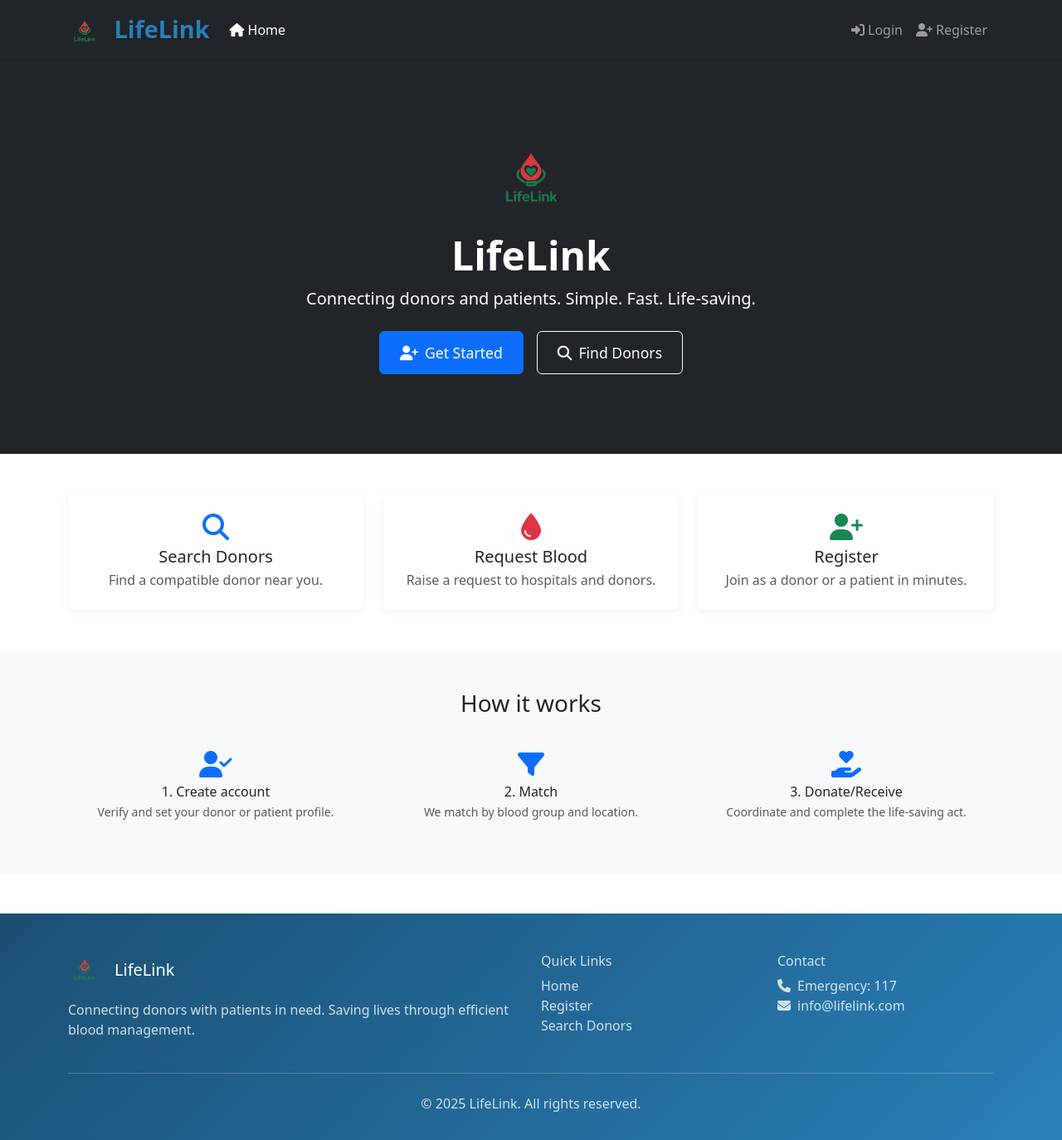
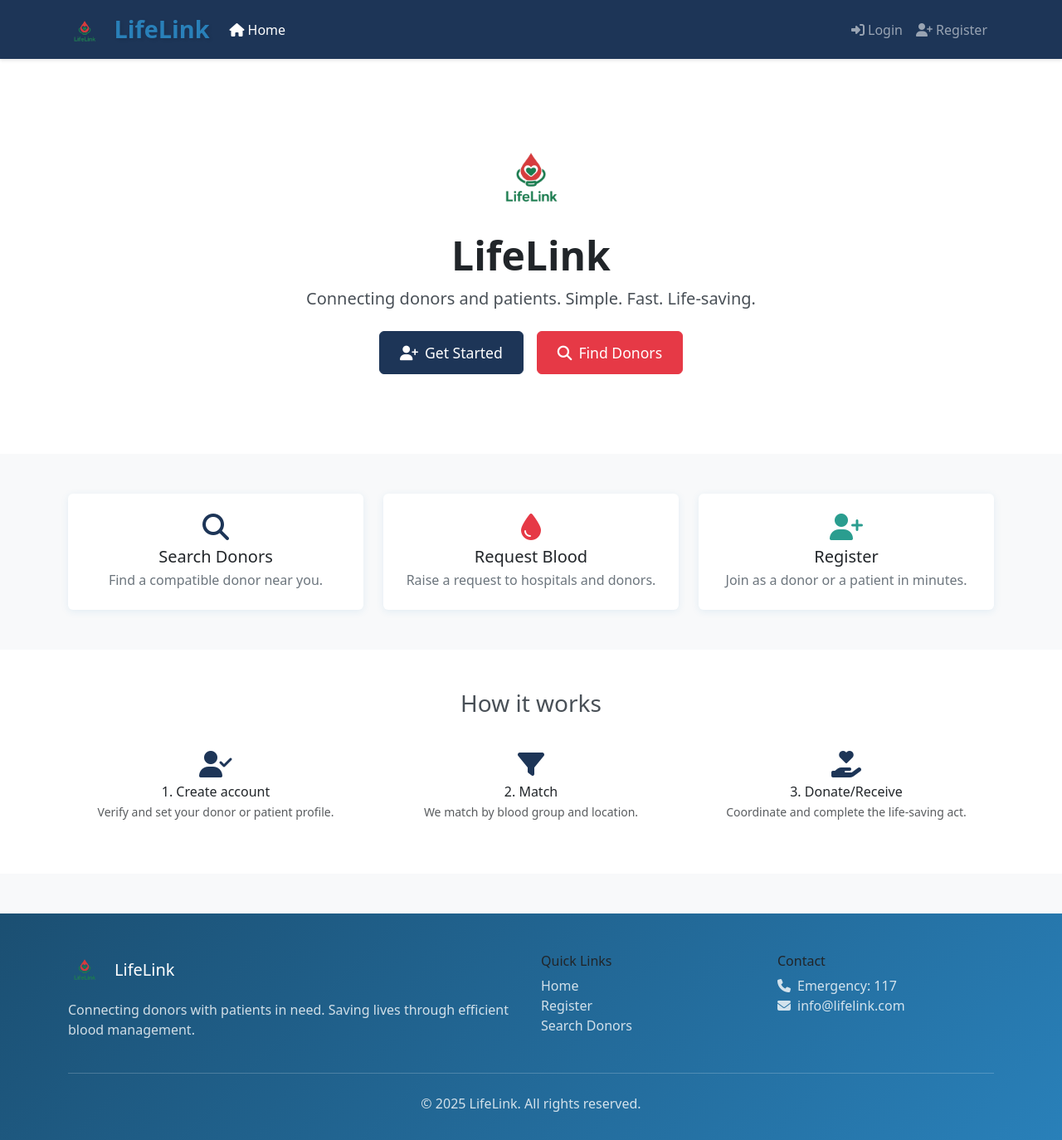
Before and after one commit to NsangouFaiza/BLOOD-DONATION-AND-BANK-MANAGEMENT-APP, a Django app: page / in a window 1280 px wide. Shown: the whole page at 83% size. Run offline with Django 5.2, Linux system fonts and the light colour scheme; data that the repository does not hold is empty.

```diff
--- a/core/models.py
+++ b/core/models.py
@@ -19,7 +19,6 @@ class User(AbstractUser):
     ])
     city = models.CharField(max_length=100, blank=True, null=True)
     national_id = models.CharField(max_length=20, unique=True)
-    id_card_image = models.ImageField(upload_to='id_cards/', null=True, blank=True)
     is_verified = models.BooleanField(default=False)
     created_at = models.DateTimeField(auto_now_add=True)
     updated_at = models.DateTimeField(auto_now=True)
--- /dev/null
+++ b/static/css/theme.css
@@ -0,0 +1,110 @@
+:root {
+  --accent-red: #E63946;      /* Primary accent - blood red */
+  --secondary-blue: #1D3557;  /* Secondary - health blue */
+  --tertiary-green: #2A9D8F;  /* Tertiary - hope green */
+  --bg-light: #F8F9FA;        /* Light gray background */
+  --bg-white: #FFFFFF;        /* Pure white background */
+  --title-color: #212529;     /* Deep black for titles */
+  --body-color: #495057;      /* Dark gray for body text */
+}
+
+/* Base colors */
+body {
+  background-color: var(--bg-light);
+  color: var(--body-color);
+}
+
+h1, h2, h3, h4, h5, h6 {
+  color: var(--title-color);
+}
+
+/* Navbar */
+.bg-health-blue {
+  background-color: var(--secondary-blue) !important;
+}
+
+/* Buttons */
+.btn-accent-red {
+  background-color: var(--accent-red) !important;
+  border-color: var(--accent-red) !important;
+  color: #fff !important;
+}
+.btn-accent-red:hover {
+  filter: brightness(0.95);
+}
+
+.btn-secondary-blue {
+  background-color: var(--secondary-blue) !important;
+  border-color: var(--secondary-blue) !important;
+  color: #fff !important;
+}
+.btn-secondary-blue:hover {
+  filter: brightness(1.1);
+}
+
+.btn-tertiary-green {
+  background-color: var(--tertiary-green) !important;
+  border-color: var(--tertiary-green) !important;
+  color: #fff !important;
+}
+.btn-tertiary-green:hover {
+  filter: brightness(1.05);
+}
+
+/* Section backgrounds */
+.bg-app-white {
+  background-color: var(--bg-white) !important;
+}
+
+/* Icon helper tints */
+.text-accent-red { color: var(--accent-red) !important; }
+.text-secondary-blue { color: var(--secondary-blue) !important; }
+.text-tertiary-green { color: var(--tertiary-green) !important; }
+
+/* Animated background for donor page */
+.animated-bg {
+  position: relative;
+  overflow: hidden;
+  min-height: 100%;
+}
+.animated-bg::before {
+  content: "";
+  position: fixed;
+  top: 0; left: 0; right: 0; bottom: 0;
+  z-index: -2;
+  background-size: cover;
+  background-position: center;
+  background-repeat: no-repeat;
+  animation: donorSlideshow 24s infinite;
+  filter: brightness(0.9);
+}
+
+/* Add your images to static/images as donor1.jpg, donor2.jpg, donor3.jpg */
+@keyframes donorSlideshow {
+  0% { background-image: url('../images/donor1.jpg'); }
+  33% { background-image: url('../images/donor2.jpg'); }
+  66% { background-image: url('../images/donor3.jpg'); }
+  100% { background-image: url('../images/donor1.jpg'); }
+}
+
+/* Subtle overlay to improve contrast */
+.animated-bg::after {
+  content: "";
+  position: fixed;
+  top: 0; left: 0; right: 0; bottom: 0;
+  z-index: -1;
+  background: linear-gradient(to bottom, rgba(29,53,87,0.35), rgba(29,53,87,0.15));
+}
+
+/* Card/Button emphasis per palette guidance */
+.card .text-muted { color: #6c757d !important; }
+.card .text-primary { color: var(--secondary-blue) !important; }
+.card .text-danger { color: var(--accent-red) !important; }
+.card .text-success { color: var(--tertiary-green) !important; }
+
+/* Header, Buttons mapping suggestion
+   - Header: secondary blue
+   - Get Started: secondary blue
+   - Find Donors / Request Blood: accent red
+   - Register / success actions: tertiary green
+*/
--- a/templates/base.html
+++ b/templates/base.html
@@ -18,11 +18,13 @@
     <link rel="stylesheet" href="{% static 'css/style.css' %}">
     <!-- FaiDrop Branding CSS -->
     <link rel="stylesheet" href="{% static 'css/faidrop.css' %}">
+    <!-- Application Theme (Palette) -->
+    <link rel="stylesheet" href="{% static 'css/theme.css' %}">
     {% block extra_css %}{% endblock %}
 </head>
 <body>
     <!-- Navigation -->
-    <nav class="navbar navbar-expand-lg navbar-dark bg-dark">
+    <nav class="navbar navbar-expand-lg navbar-dark bg-health-blue">
         <div class="container">
             <a class="navbar-brand" href="{% url 'home' %}">
                 <img src="{% static 'images/lifelink-logo.png' %}" alt="LifeLink Logo" height="40" class="me-2">
--- a/templates/core/donor_dashboard.html
+++ b/templates/core/donor_dashboard.html
@@ -3,6 +3,7 @@
 {% block title %}Donor Dashboard - LifeLink{% endblock %}
 
 {% block content %}
+<div class="animated-bg">
     <div class="container-fluid py-4">
         <div class="row">
             <!-- Sidebar -->
@@ -308,4 +309,5 @@
             </div>
         </div>
     </div>
+</div>
 {% endblock %}
--- a/templates/core/home.html
+++ b/templates/core/home.html
@@ -5,16 +5,16 @@
 
 {% block content %}
 <!-- Minimal Hero -->
-<section class="py-5 bg-dark text-white">
+<section class="py-5 bg-app-white">
     <div class="container py-5 text-center">
         <img src="{% static 'images/lifelink-logo.png' %}" alt="LifeLink Logo" height="96" class="mb-3">
         <h1 class="display-5 fw-bold mb-2">LifeLink</h1>
         <p class="lead mb-4">Connecting donors and patients. Simple. Fast. Life‑saving.</p>
         <div class="d-flex flex-column flex-sm-row justify-content-center gap-3">
-            <a href="{% url 'register' %}" class="btn btn-primary btn-lg">
+            <a href="{% url 'register' %}" class="btn btn-secondary-blue btn-lg">
                 <i class="fas fa-user-plus me-2"></i>Get Started
             </a>
-            <a href="{% url 'search_donors' %}" class="btn btn-outline-light btn-lg">
+            <a href="{% url 'search_donors' %}" class="btn btn-accent-red btn-lg">
                 <i class="fas fa-search me-2"></i>Find Donors
             </a>
         </div>
@@ -29,7 +29,7 @@
                 <a href="{% url 'search_donors' %}" class="text-decoration-none">
                     <div class="card h-100 text-center">
                         <div class="card-body py-4">
-                            <i class="fas fa-search fa-2x text-primary mb-2"></i>
+                            <i class="fas fa-search fa-2x text-secondary-blue mb-2"></i>
                             <h5 class="mb-1">Search Donors</h5>
                             <p class="text-muted mb-0">Find a compatible donor near you.</p>
                         </div>
@@ -40,7 +40,7 @@
                 <a href="{% url 'request_blood' %}" class="text-decoration-none">
                     <div class="card h-100 text-center">
                         <div class="card-body py-4">
-                            <i class="fas fa-tint fa-2x text-danger mb-2"></i>
+                            <i class="fas fa-tint fa-2x text-accent-red mb-2"></i>
                             <h5 class="mb-1">Request Blood</h5>
                             <p class="text-muted mb-0">Raise a request to hospitals and donors.</p>
                         </div>
@@ -51,7 +51,7 @@
                 <a href="{% url 'register' %}" class="text-decoration-none">
                     <div class="card h-100 text-center">
                         <div class="card-body py-4">
-                            <i class="fas fa-user-plus fa-2x text-success mb-2"></i>
+                            <i class="fas fa-user-plus fa-2x text-tertiary-green mb-2"></i>
                             <h5 class="mb-1">Register</h5>
                             <p class="text-muted mb-0">Join as a donor or a patient in minutes.</p>
                         </div>
@@ -63,27 +63,27 @@
 </section>
 
 <!-- How it works (concise) -->
-<section class="py-5 bg-light">
+<section class="py-5 bg-app-white">
     <div class="container">
         <h2 class="h3 text-center mb-4">How it works</h2>
         <div class="row text-center g-3 g-md-4">
             <div class="col-md-4">
                 <div class="p-3">
-                    <i class="fas fa-user-check fa-2x text-primary mb-2"></i>
+                    <i class="fas fa-user-check fa-2x text-secondary-blue mb-2"></i>
                     <h6 class="mb-1">1. Create account</h6>
                     <p class="text-muted small mb-0">Verify and set your donor or patient profile.</p>
                 </div>
             </div>
             <div class="col-md-4">
                 <div class="p-3">
-                    <i class="fas fa-filter fa-2x text-primary mb-2"></i>
+                    <i class="fas fa-filter fa-2x text-secondary-blue mb-2"></i>
                     <h6 class="mb-1">2. Match</h6>
                     <p class="text-muted small mb-0">We match by blood group and location.</p>
                 </div>
             </div>
             <div class="col-md-4">
                 <div class="p-3">
-                    <i class="fas fa-hand-holding-heart fa-2x text-primary mb-2"></i>
+                    <i class="fas fa-hand-holding-heart fa-2x text-secondary-blue mb-2"></i>
                     <h6 class="mb-1">3. Donate/Receive</h6>
                     <p class="text-muted small mb-0">Coordinate and complete the life‑saving act.</p>
                 </div>
```
Also changed, not shown: core/admin.py (+1 -7 lines), core/forms.py (+1 -8 lines), requirements.txt (+5 -5 lines), templates/core/register.html (+0 -11 lines), templates/core/user_profile.html (+1 -12 lines), core/migrations/0004_merge_20250925_2332.py (added), core/migrations/0005_remove_user_id_card_image.py (added). Lines whose indentation alone changed are shown as unchanged.
